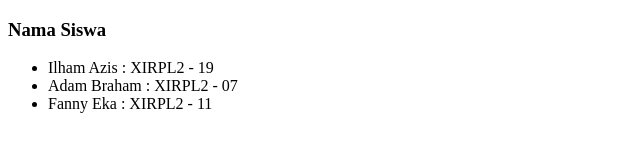
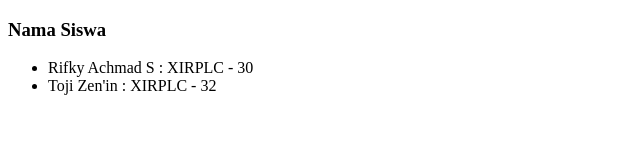
Before and after one commit to rifkyachmadsyahrezi/Rifky-XI-RPL-C, a plain HTML site: page index.html in a window 1280 px wide. Shown: the whole page, without its empty margins (0-640 px from the left). Drawn offline with Linux system fonts and the light colour scheme.

Commit message:
uodate index.html data 2 siswa

```diff
--- a/index.html
+++ b/index.html
@@ -20,11 +20,10 @@
 
     <ul>
 
-        <li>Ilham Azis : XIRPL2 - 19</li>
+        <li>Rifky Achmad S : XIRPLC - 30</li>
 
-        <li>Adam Braham : XIRPL2 - 07</li>
+        <li>Toji Zen'in : XIRPLC - 32</li>
 
-        <li>Fanny Eka : XIRPL2 - 11</li>
 
     </ul>
 
```
